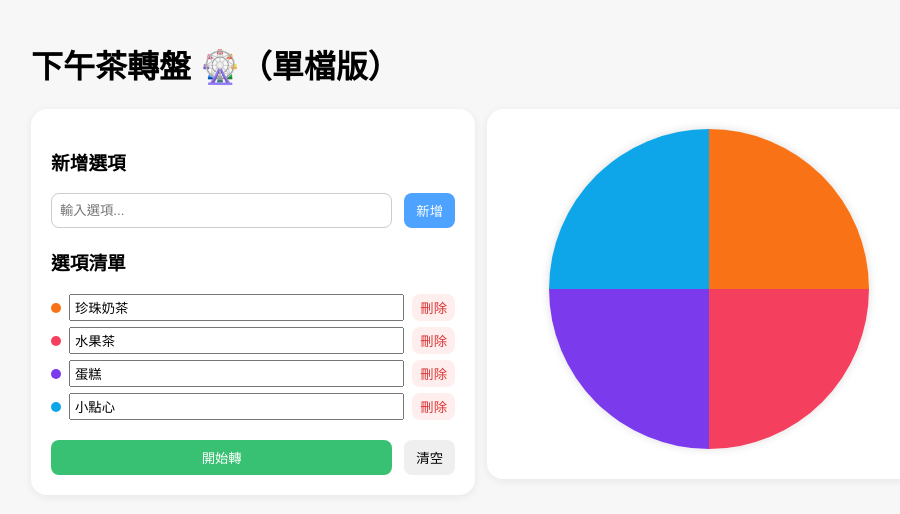
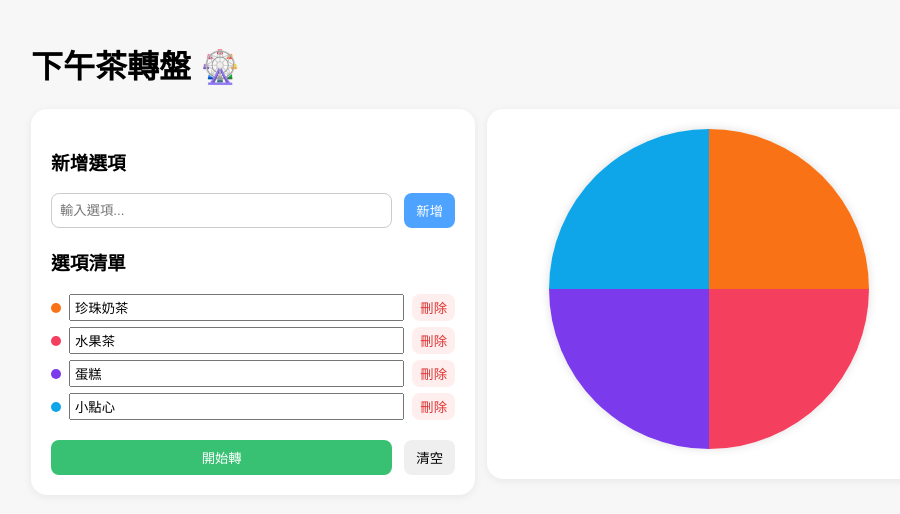
Before and after one commit to joy9284/-, a plain HTML site: page index.html in a window 1280 px wide. Shown: the whole page, without its empty margins (159-1059 px from the left). Drawn offline with Linux system fonts and the light colour scheme.

Commit message:
Update heading text in index.html

```diff
--- a/index.html
+++ b/index.html
@@ -22,7 +22,7 @@
 </head>
 <body>
 <div class="container">
-  <h1>下午茶轉盤 🎡（單檔版）</h1>
+  <h1>下午茶轉盤 🎡</h1>
 
   <div class="row" style="align-items:flex-start;">
     <!-- 控制面板 -->
```
